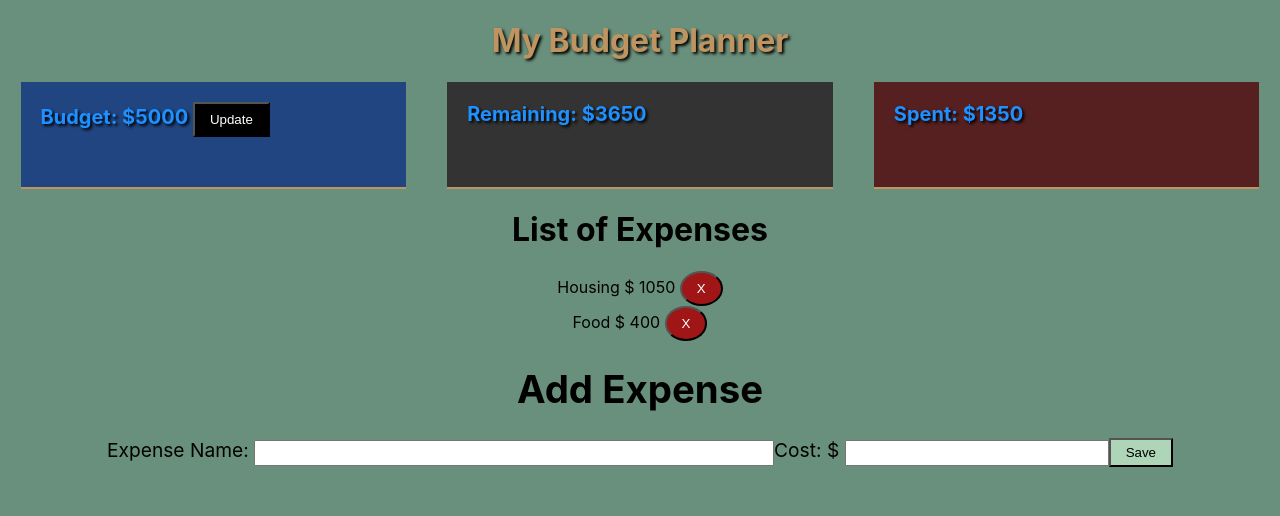
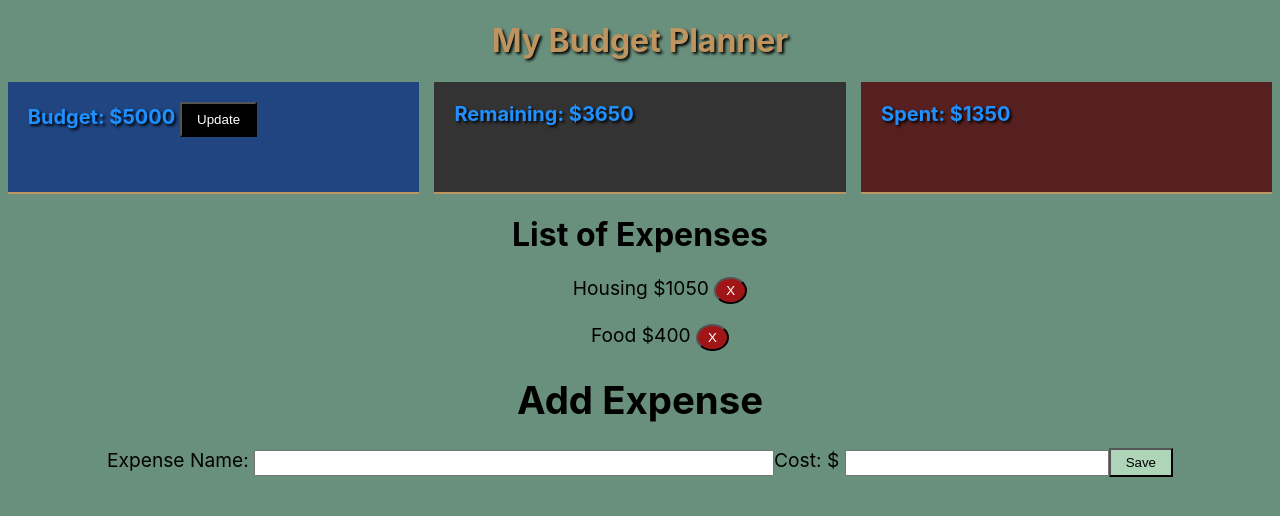
Before and after one commit to lynnameenrollins/budget_with_React, a React (Create React App) app: page / in a window 1280 px wide. Shown: the top 516 px of the page. Built offline with nearby package versions, Linux system fonts and the light colour scheme.

Commit message:
update to css

```diff
--- a/src/Expenses.js
+++ b/src/Expenses.js
@@ -1,6 +1,7 @@
 import React from 'react';
 import { useSelector, useDispatch } from 'react-redux';
 import ListGroup from 'react-bootstrap/ListGroup'
+
 
 
 
@@ -45,21 +46,12 @@ function Expenses(props) {
       {expense.map(item => {
         return (
           <>
-            <span key = {item.name} id={item.name}>
-              {item.name} $ {item.amt} <button id="rm_exp" className="rm_exp" onClick={()=>RemoveExpense(item.id, item.name, item.amt)}>X</button><br></br></span>
+            <ol className="span_exp" key = {item.name} id={item.name}>
+              {item.name}  ${item.amt} <button id="rm_exp" className="rm_exp" onClick={()=>RemoveExpense(item.id, item.name, item.amt)}>X</button><br></br></ol>
           </>
         );
       })}
     </div>
-            {/* <table className = "expense-table">
-                <tr id="line">
-                {expense.map(expense =>(<ol id="listed_exp" className = "expense_item" key={expense}>
-                <td id = "expense_name">{expense.name}  </td>
-                <td id= "expense_cost">${expense.amt} </td>
-                <td><button id="rm_exp" className="rm_exp" onClick={RemoveExpense}>X</button></td></ol>))}
-                </tr>
-            </table>    */}
-
 
             </div>
 
--- a/src/index.css
+++ b/src/index.css
@@ -30,8 +30,8 @@ div h3 {
   background-color: #333;
   padding: 20px;
   margin: 0 auto;
-  height: 65px;
-  width: 27%;
+  height: 70px;
+  width: 29%;
   border-bottom: 2px solid rgb(190, 149, 96);
 }
 .budget{
@@ -43,6 +43,9 @@ div h3 {
 
   background-color: rgb(33, 69, 128);
 
+}
+#NewBudget{
+  width:40%
 }
 .spent{
   background-color: rgb(87, 32, 32);
@@ -72,13 +75,7 @@ div a {
   border-radius: 2px;
   text-decoration: none;
 }
-/* .expense-container {
-  display: inline-flex;
-  width: 100%;
-  text-align: left;
-  flex-direction: row;
-  align-self: stretch;
-} */
+
 .expense-table{
   width: 85%;
   align-self: center;
@@ -94,7 +91,7 @@ div a {
   background-color:rgb(160, 21, 21);
   /* position: absolute;
   right: 0; */
-  padding: 8px 15px;
+  padding: 4px 10px;
   border-radius: 50%;
 }
 .ExpenseList{
@@ -105,9 +102,7 @@ div a {
 #expense_name{
   color: rebeccapurple
 }
-#expsense_cost{
 
-}
 .AddExpense{
   color:black;
   text-shadow: none;
@@ -125,3 +120,7 @@ div a {
   background-color: rgb(174, 213, 184);
   padding: 5px 15px
 }
+.span_exp{
+  font-size: larger;
+
+}
```
